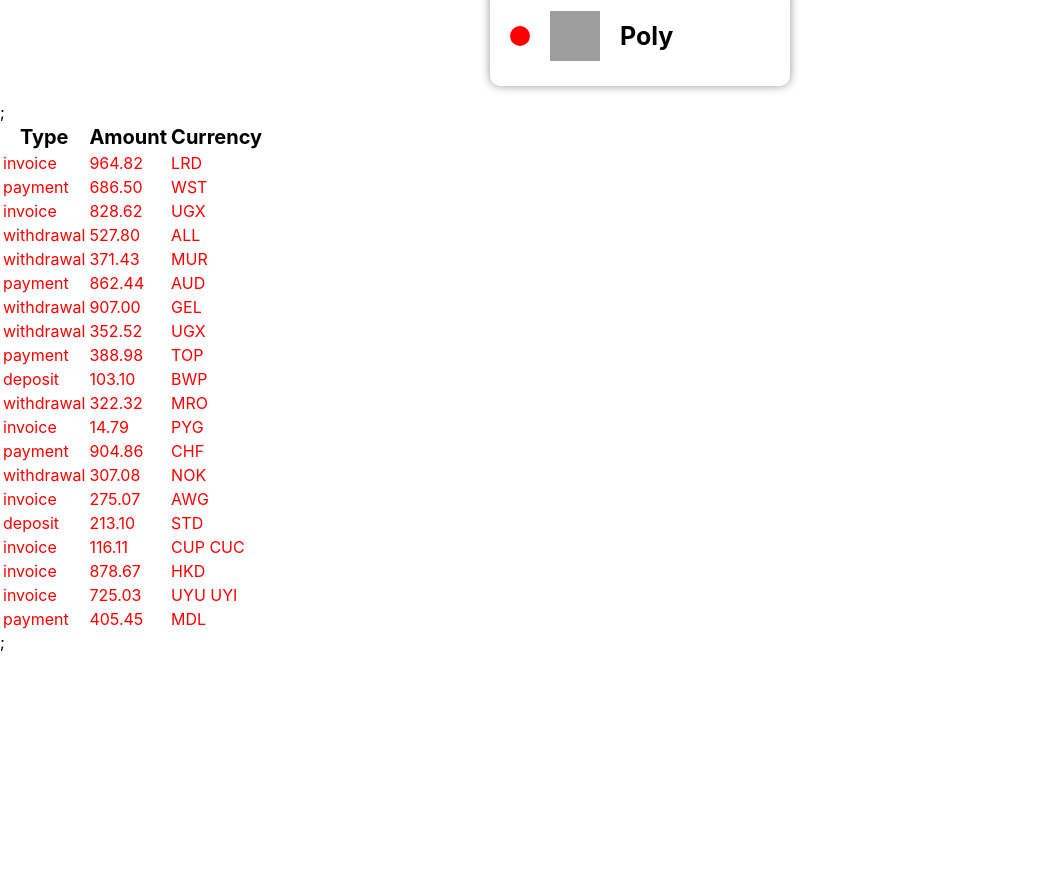
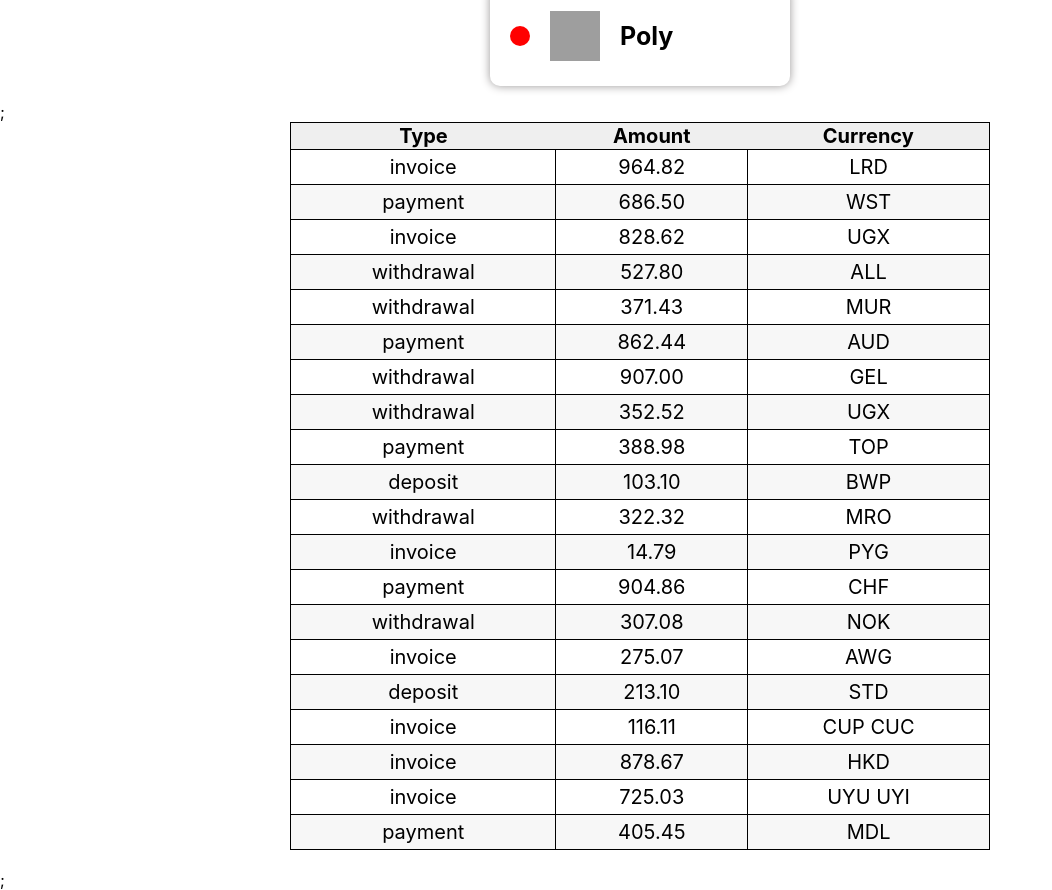
Before and after one commit to shuriuss/goit-react-hw-01-components, a React (Create React App) app: page / in a window 1280 px wide. Shown: the part 1080-1970 px from the top of the page, without its empty margins (0-1052 px from the left). Before the commit the page ends 1732 px from the top, so only its background shows below. Built offline with nearby package versions, Linux system fonts and the light colour scheme; grey boxes are pictures that could not be loaded.

Commit message:
add css task#4

```diff
--- a/src/components/TransactionHistory/TransactionHistory.module.css
+++ b/src/components/TransactionHistory/TransactionHistory.module.css
@@ -1,9 +1,30 @@
 .transactionHistory {
-color: red
+    font-size: 20px;
+    margin: 0 auto;
+    width: 700px;
+	margin-bottom: 20px;
+	border: 1px solid #000000;
+	border-collapse: collapse;
 }
 
 .tableHeader {
-    color: black;
-    font-size: 20px;
-    font-weight: 700;
+    font-weight: bold;
+	padding: 5px;
+	background: #efefef;
+	border: 1px solid #000000;
 }
+
+
+.stringTable{
+    padding: 5px 10px;
+	border: 1px solid #000000;
+	text-align: center;
+}
+
+
+.transactionHistory tbody tr:nth-child(odd){
+	background: #fff;
+}
+.transactionHistory tbody tr:nth-child(even){
+	background: #F7F7F7;
+}
```
